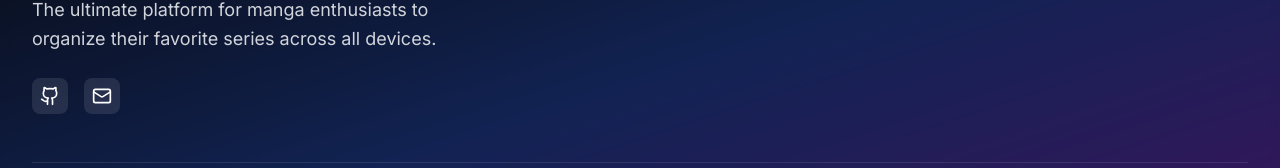
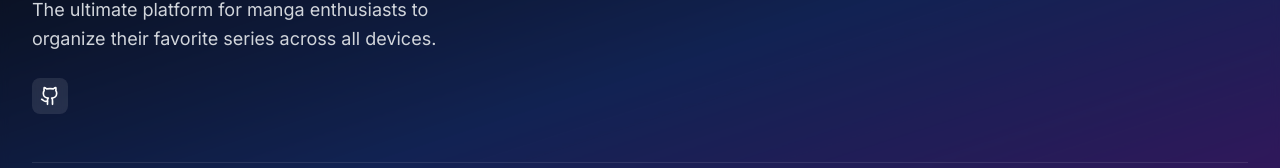
Before and after one commit to clintgalendez/MangaCentral, a React (Vite) app in the folder frontend/: page / in a window 1280 px wide. Shown: the part 997-1165 px from the top of the page. Built offline with nearby package versions, Linux system fonts and the light colour scheme.

Commit message:
fix: remove unused Mail icon and update GitHub link in Footer component

```diff
--- a/frontend/src/components/global/Footer.tsx
+++ b/frontend/src/components/global/Footer.tsx
@@ -1,5 +1,5 @@
 import React from "react";
-import { BookOpen, Github, Mail, Heart } from "lucide-react";
+import { BookOpen, Github, Heart } from "lucide-react";
 
 const Footer: React.FC = () => {
   return (
@@ -24,16 +24,12 @@ const Footer: React.FC = () => {
               </p>
               <div className="flex items-center space-x-4">
                 <a
-                  href="#"
+                  href="https://github.com/clintgalendez"
                   className="p-2 bg-white/10 backdrop-blur-sm rounded-lg hover:bg-white/20 transition-all duration-200 hover:scale-110"
+                  rel="noopener noreferrer"
+                  target="_blank"
                 >
                   <Github className="w-5 h-5" />
-                </a>
-                <a
-                  href="#"
-                  className="p-2 bg-white/10 backdrop-blur-sm rounded-lg hover:bg-white/20 transition-all duration-200 hover:scale-110"
-                >
-                  <Mail className="w-5 h-5" />
                 </a>
               </div>
             </div>
```
